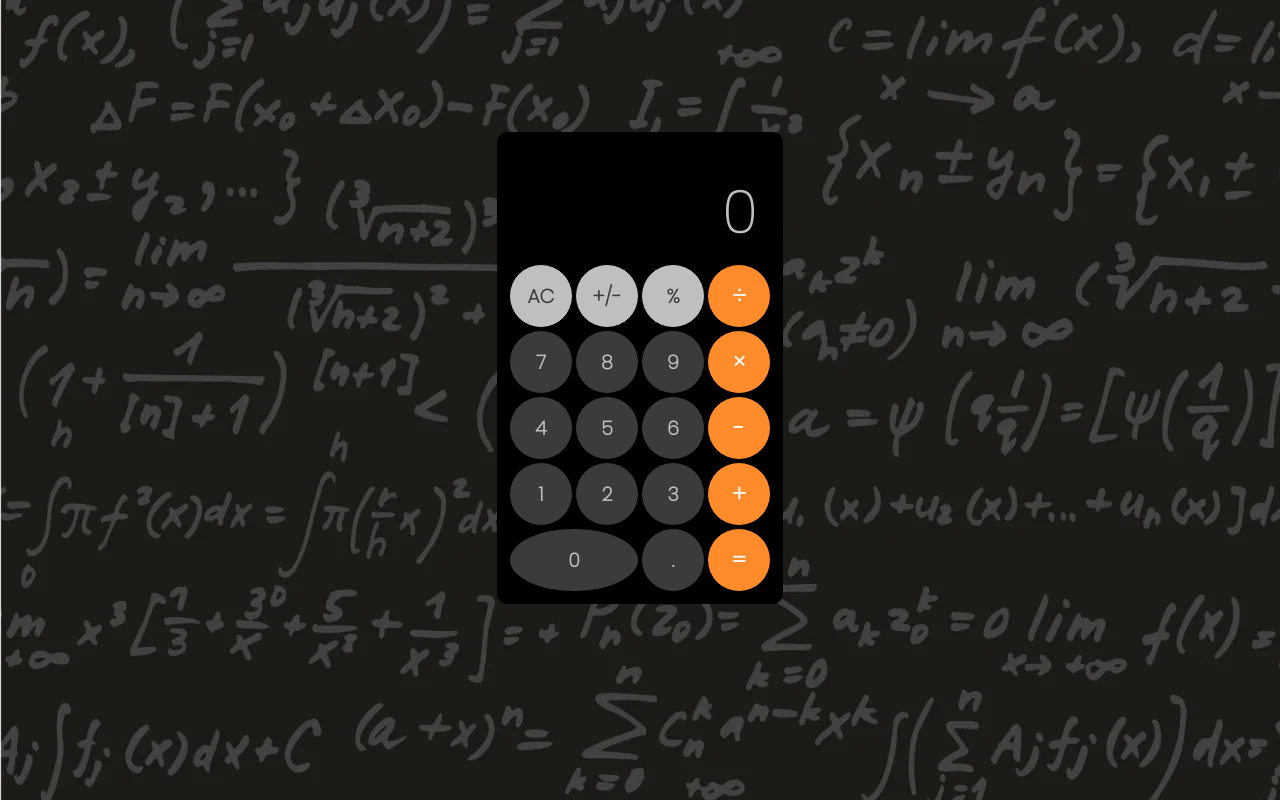
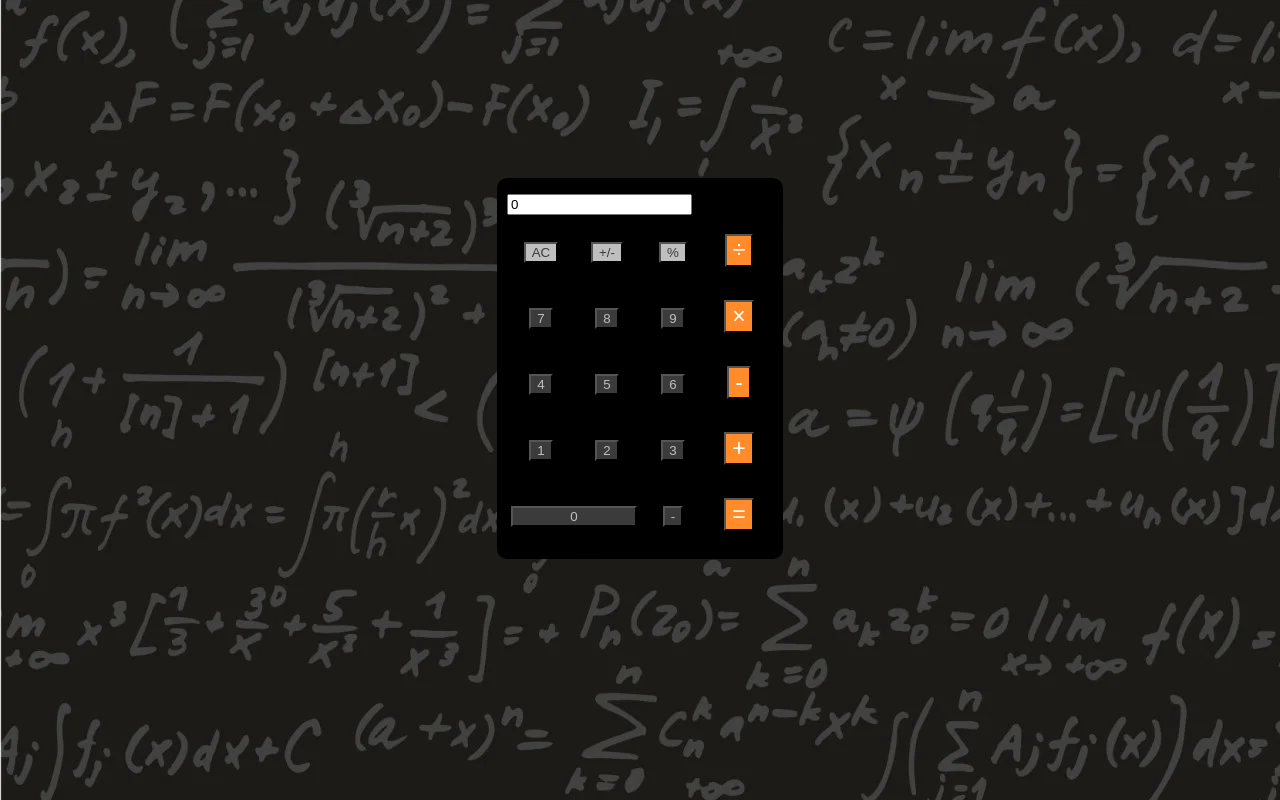
Before and after one commit to SubhaMoneesh/MyCalculator, a plain HTML site: page index.html in a window 1280 px wide. Drawn offline with Linux system fonts and the light colour scheme; a web font is replaced by a local one.

Commit message:
Update index.html

```diff
--- a/index.html
+++ b/index.html
@@ -15,9 +15,7 @@
 
 <body>
     <div class="calculator">
-        <div class="display">
-            0
-        </div>
+        <input type="text" value="0" id="result">
         <div class="buttons">
             <!-- <div class="left">
                 <div class="ac">
@@ -32,33 +30,33 @@
             </div> -->
             <table>
                 <tr>
-                    <td class="AC">AC</td>
-                    <td class="AC">+/-</td>
-                    <td class="AC">%</td>
-                    <td class="right">÷</td>
+                    <td><input type="button" class="AC" value="AC" onclick="document.getElementById('result').value = '0'"></td>
+                    <td><input type="button" class="AC" value="+/-" onclick="document.getElementById('result').value = eval(document.getElementById('result').value)*(-1)"></td>
+                    <td><input type="button" class="AC" value="%" onclick="document.getElementById('result').value += '%'"></td>
+                    <td><input type="button" class="right" value="÷" onclick="document.getElementById('result').value += '/'"></td>
                 </tr>
                 <tr>
-                    <td class="numbers">7</td>
-                    <td class="numbers">8</td>
-                    <td class="numbers">9</td>
-                    <td class="right">×</td>
+                    <td><input type="button" class="numbers" value="7" onclick="document.getElementById('result').value += '7'"></td>
+                    <td><input type="button" class="numbers" value="8" onclick="document.getElementById('result').value += '8'"></td>
+                    <td><input type="button" class="numbers" value="9" onclick="document.getElementById('result').value += '9'"></td>
+                    <td><input type="button" class="right" value="×" onclick="document.getElementById('result').value += '*'"></td>
                 </tr>
                 <tr>
-                    <td class="numbers">4</td>
-                    <td class="numbers">5</td>
-                    <td class="numbers">6</td>
-                    <td class="right">-</td>
+                    <td><input type="button" class="numbers" value="4" onclick="document.getElementById('result').value += '4'"></td>
+                    <td><input type="button" class="numbers" value="5" onclick="document.getElementById('result').value += '5'"></td>
+                    <td><input type="button" class="numbers" value="6"onclick="document.getElementById('result').value += '6'"></td>
+                    <td><input type="button" class="right" value="-"onclick="document.getElementById('result').value += '-'"></td>
                 </tr>
                 <tr>
-                    <td class="numbers">1</td>
-                    <td class="numbers">2</td>
-                    <td class="numbers">3</td>
-                    <td class="right">+</td>
+                    <td><input type="button" class="numbers" value="1" onclick="document.getElementById('result').value += '1'"></td>
+                    <td><input type="button" class="numbers" value="2" onclick="document.getElementById('result').value += '2'"></td>
+                    <td><input type="button" class="numbers" value="3" onclick="document.getElementById('result').value += '3'"></td>
+                    <td><input type="button" class="right" value="+" onclick="document.getElementById('result').value += '+'"></td>
                 </tr>
                 <tr>
-                    <td class="numbers" colspan="2">0</td>
-                    <td class="numbers">.</td>
-                    <td class="right">=</td>
+                    <td colspan="2"><input type="button" class="numbers" value="0" style="width: 100%;" onclick="document.getElementById('result').value += '0'"></td>
+                    <td><input type="button" class="numbers" value="-" onclick="document.getElementById('result').value += '-'"></td>
+                    <td><input type="button" class="right" value="=" onclick="document.getElementById('result').value = eval(document.getElementById('result').value)"></td>
                 </tr>
             </table>
         </div>
```
